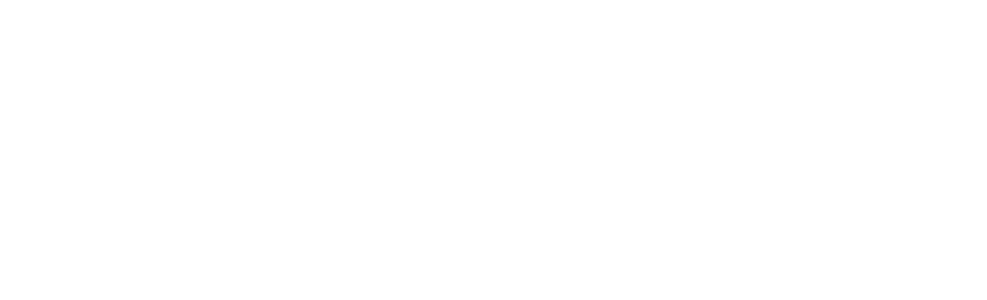
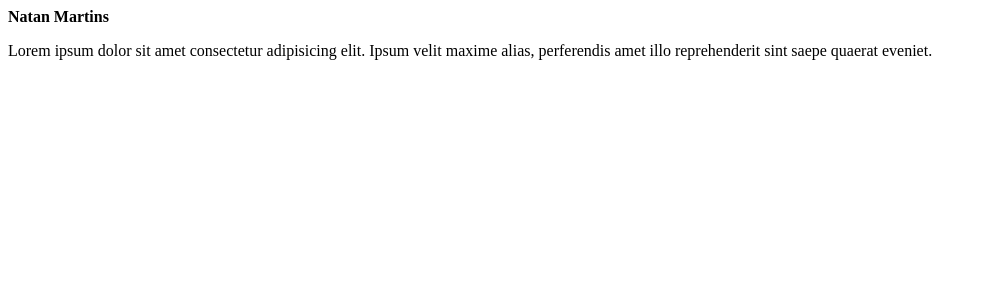
Before and after one commit to natan3001/Projeto-01---Ignite-Feed, a React (Vite) app: page / in a window 1280 px wide. Shown: the top 300 px of the page, without its empty margins (0-987 px from the left). Built offline with nearby package versions, Linux system fonts and the light colour scheme.

Commit message:
Criado o componente de exemplo POST

```diff
--- a/src/App.jsx
+++ b/src/App.jsx
@@ -1,3 +1,12 @@
+import { Post } from "./Post";
+
 export function App() {
-  return <div></div>;
+  return (
+    <div>
+      <Post
+        author="Natan Martins"
+        content="Lorem ipsum dolor sit amet consectetur adipisicing elit. Ipsum velit maxime alias, perferendis amet illo reprehenderit sint saepe quaerat eveniet."
+      />
+    </div>
+  );
 }
--- /dev/null
+++ b/src/Post.jsx
@@ -0,0 +1,8 @@
+export function Post(props) {
+  return (
+    <div>
+      <strong>{props.author}</strong>
+      <p>{props.content}</p>
+    </div>
+  );
+}
```
